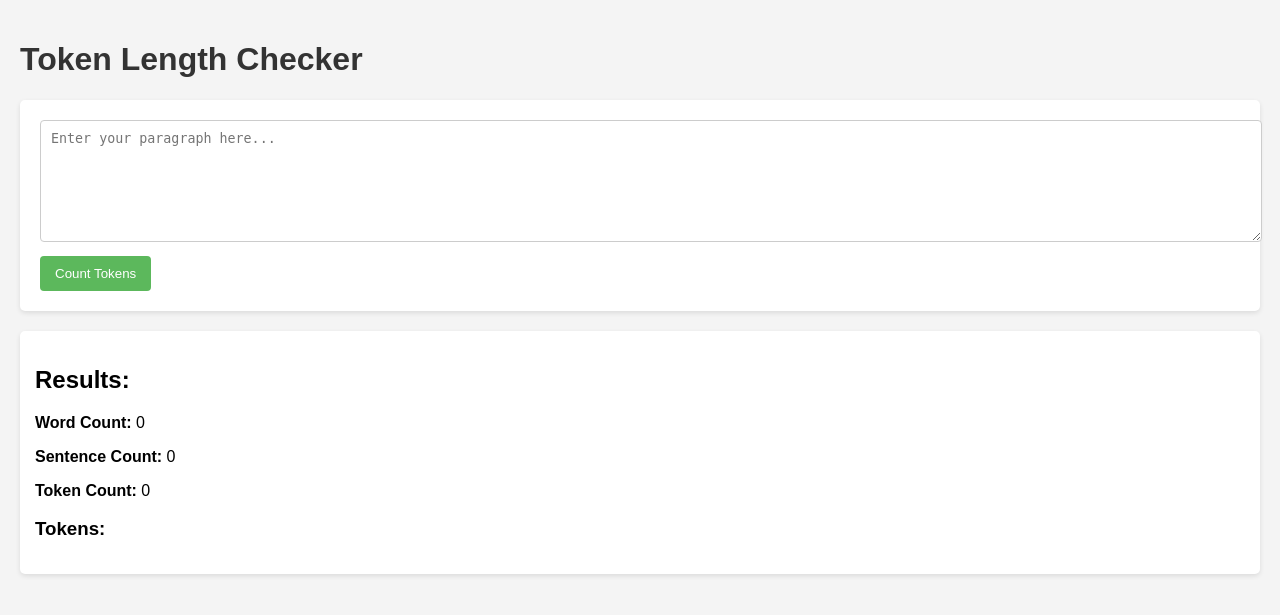
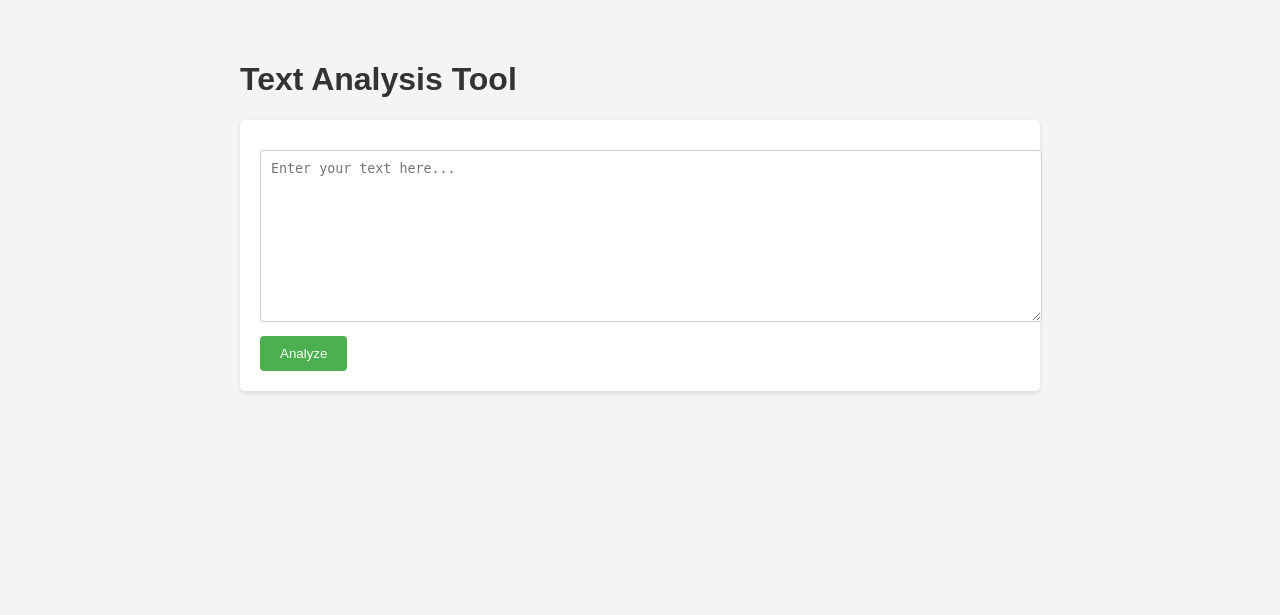
Before and after one commit to SatishWG/S2_Token_counter, a Flask app: page / in a window 1280 px wide. Shown: the top 615 px of the page. Run offline with Flask 3, Linux system fonts and the light colour scheme.

Commit message:
Final commit

```diff
--- a/app.py
+++ b/app.py
@@ -13,7 +13,7 @@ def index():
     word_count = 0
     sentence_count = 0
     token_count = 0
-    tokens = []
+    paragraph = ""
 
     if request.method == 'POST':
         paragraph = request.form['paragraph']
@@ -22,7 +22,11 @@ def index():
         sentence_count = paragraph.count('.') + paragraph.count('!') + paragraph.count('?')
         token_count = len(tokens)
 
-    return render_template('index.html', word_count=word_count, sentence_count=sentence_count, token_count=token_count, tokens=tokens)
+    return render_template('index.html',
+                         word_count=word_count,
+                         sentence_count=sentence_count,
+                         token_count=token_count,
+                         paragraph=paragraph)
 
 if __name__ == '__main__':
     app.run(debug=True)
--- a/static/style.css
+++ b/static/style.css
@@ -16,32 +16,37 @@ form {
     box-shadow: 0 2px 5px rgba(0, 0, 0, 0.1);
 }
 
+.container {
+    max-width: 800px;
+    margin: 0 auto;
+    padding: 20px;
+    font-family: Arial, sans-serif;
+}
+
 textarea {
     width: 100%;
-    height: 100px;
-    margin-bottom: 10px;
     padding: 10px;
+    margin: 10px 0;
     border: 1px solid #ccc;
     border-radius: 4px;
 }
 
 button {
-    background-color: #5cb85c;
+    background-color: #4CAF50;
     color: white;
+    padding: 10px 20px;
     border: none;
-    padding: 10px 15px;
     border-radius: 4px;
     cursor: pointer;
 }
 
 button:hover {
-    background-color: #4cae4c;
+    background-color: #45a049;
 }
 
 .results {
     margin-top: 20px;
-    background: #fff;
-    padding: 15px;
-    border-radius: 5px;
-    box-shadow: 0 2px 5px rgba(0, 0, 0, 0.1);
+    padding: 20px;
+    background-color: #f9f9f9;
+    border-radius: 4px;
 }
--- a/templates/index.html
+++ b/templates/index.html
@@ -8,24 +8,18 @@
 </head>
 <body>
     <div class="container">
-        <h1>Token Length Checker</h1>
+        <h1>Text Analysis Tool</h1>
         <form action="/" method="POST">
-            <textarea name="paragraph" rows="10" cols="50" placeholder="Enter your paragraph here..." required></textarea>
-            <br>
-            <button type="submit">Count Tokens</button>
+            <textarea name="paragraph" rows="10" cols="50" placeholder="Enter your text here...">{{ paragraph }}</textarea>
+            <button type="submit">Analyze</button>
         </form>
-        {% if word_count is not none %}
+
+        {% if word_count > 0 %}
         <div class="results">
-            <h2>Results:</h2>
-            <p><strong>Word Count:</strong> {{ word_count }}</p>
-            <p><strong>Sentence Count:</strong> {{ sentence_count }}</p>
-            <p><strong>Token Count:</strong> {{ token_count }}</p>
-            <h3>Tokens:</h3>
-            <ul>
-                {% for token in tokens %}
-                <li>{{ token }}</li>
-                {% endfor %}
-            </ul>
+            <h2>Analysis Results:</h2>
+            <p>Word Count: {{ word_count }}</p>
+            <p>Sentence Count: {{ sentence_count }}</p>
+            <p>Token Count: {{ token_count }}</p>
         </div>
         {% endif %}
     </div>
```
